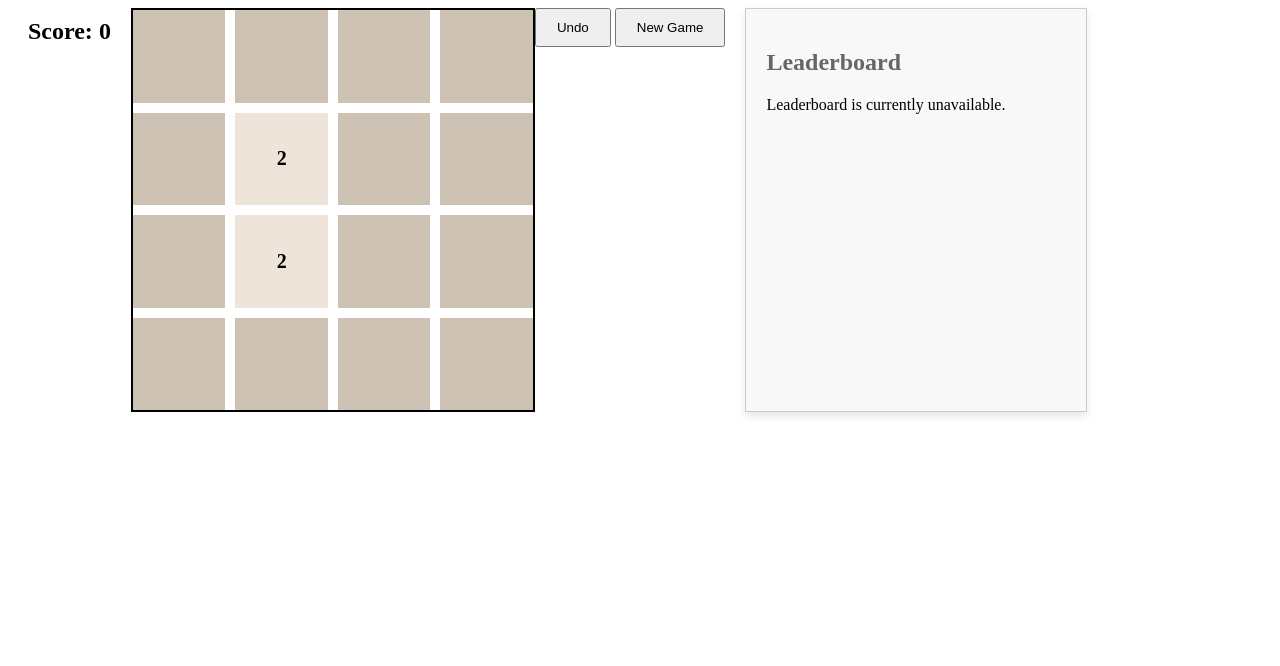
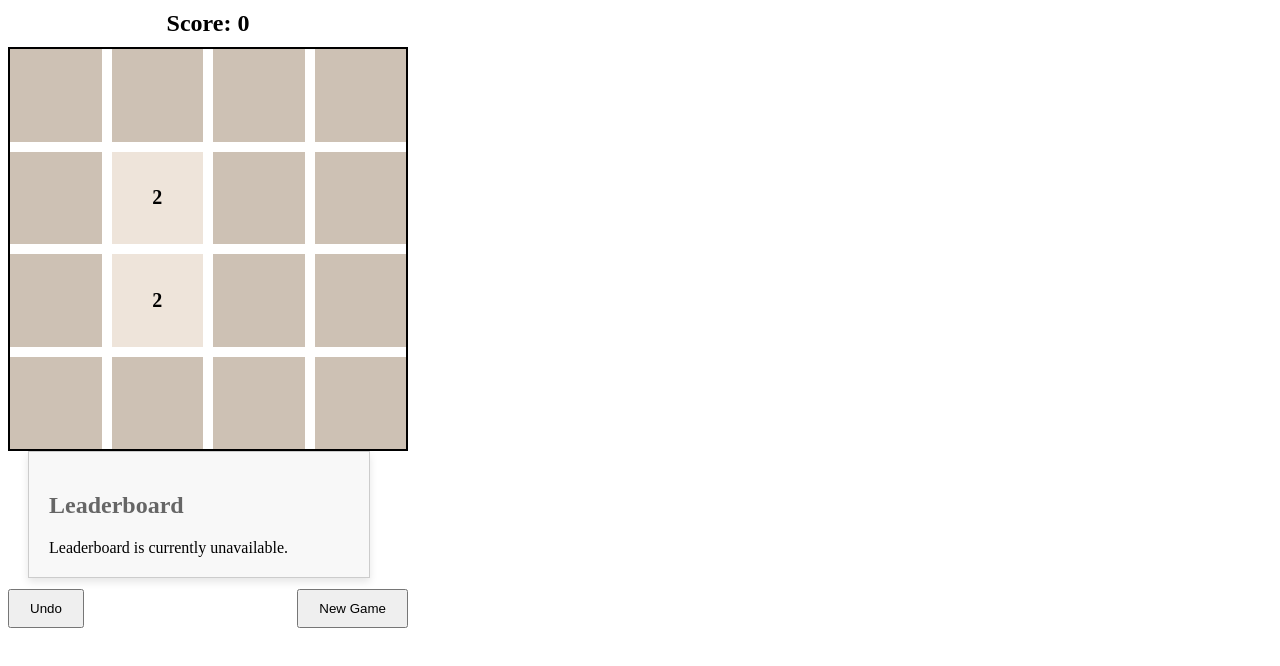
Before and after one commit to jkoeb8762/2048-Game, a website: page index.html in a window 1280 px wide. Drawn offline with Linux system fonts and the light colour scheme; no server answers.

Commit message:
Update style.css

```diff
--- a/style.css
+++ b/style.css
@@ -7,11 +7,10 @@
 
 #gameWrapper {
     position: relative;
-    display: flex; /* This will align the game and leaderboard side by side on desktop */
+    width: 400px;  /* Match the width of the gameContainer for alignment */
 }
 
 #gameContainer {
-    width: 400px;
     height: 400px;
     border: 2px solid #000;
     display: grid;
@@ -20,8 +19,19 @@
     gap: 10px;
 }
 
+/* Styling buttons */
 #undoButton, #restartButton {
+    position: absolute;
+    bottom: -50px; /* Adjust as necessary to place below the game container */
     padding: 10px 20px;
+}
+
+#undoButton {
+    left: 0;
+}
+
+#restartButton {
+    right: 0;
 }
 
 .tile {
@@ -32,6 +42,23 @@
     font-size: 20px;
     font-weight: bold;
     transition: background-color 0.2s, transform 0.2s; /* Unified transition */
+}
+
+.tile:hover, button:hover {
+    background-color: #e0e0e0; /* Light grey for hover */
+}
+
+.tile:active, button:active {
+    transform: scale(0.98); /* Slightly shrink on click */
+}
+
+@keyframes pop {
+    from { transform: scale(0.5); }
+    to { transform: scale(1); }
+}
+
+.tile.new { /* Ensure new tiles pop */
+    animation: pop 0.3s;
 }
 
 #scoreContainer {
```
